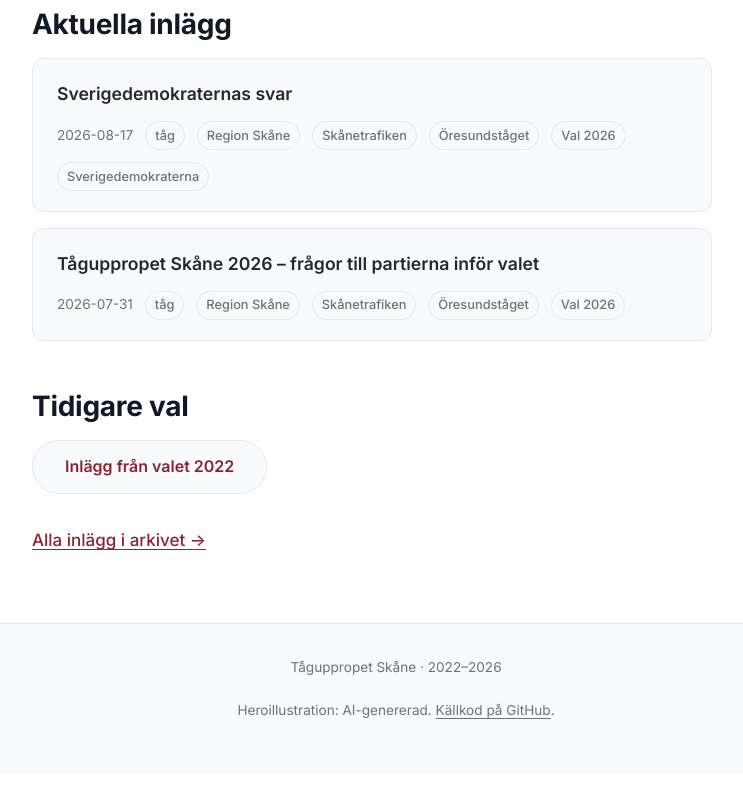
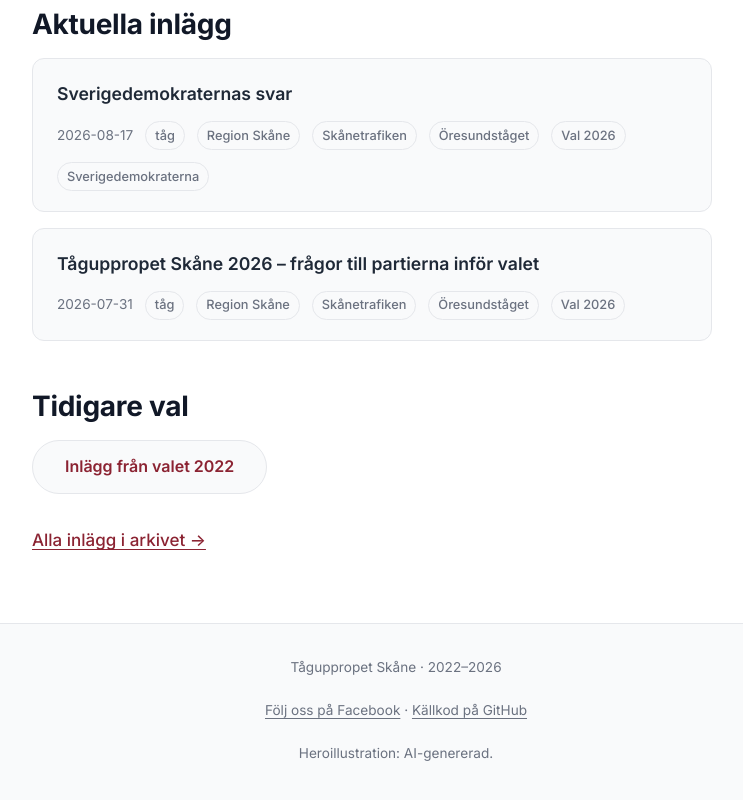
Before and after one commit to johanneswilm/taguppropet.se, an Eleventy site: page index.njk in a window 1280 px wide. Shown: the part 871-1671 px from the top of the page, without its empty margins (8-751 px from the left). Before the commit the page ends 1645 px from the top, so only its background shows below. Built offline with nearby package versions, Linux system fonts and the light colour scheme; Eleventy itself is replaced by a stand-in of ours; files that its build step writes are made by us from their sources; what markdown-it-replace-link would draw is missing.

Commit message:
Add facebook link

```diff
--- a/_includes/layouts/base.njk
+++ b/_includes/layouts/base.njk
@@ -42,7 +42,8 @@
     <footer class="site-footer">
       <div class="container">
         <p>{{ metadata.title }} &middot; 2022–2026</p>
-        <p>Heroillustration: AI-genererad. <a href="https://github.com/johanneswilm/taguppropet.se">Källkod på GitHub</a>.</p>
+        <p><a href="https://www.facebook.com/taguppropet/">Följ oss på Facebook</a> &middot; <a href="https://github.com/johanneswilm/taguppropet.se">Källkod på GitHub</a></p>
+        <p>Heroillustration: AI-genererad.</p>
       </div>
     </footer>
 
```
Also changed, not shown: img/facebook-cover.png (added), img/facebook-cover.svg (added), img/facebook-profile.png (added), img/facebook-profile.svg (added).
